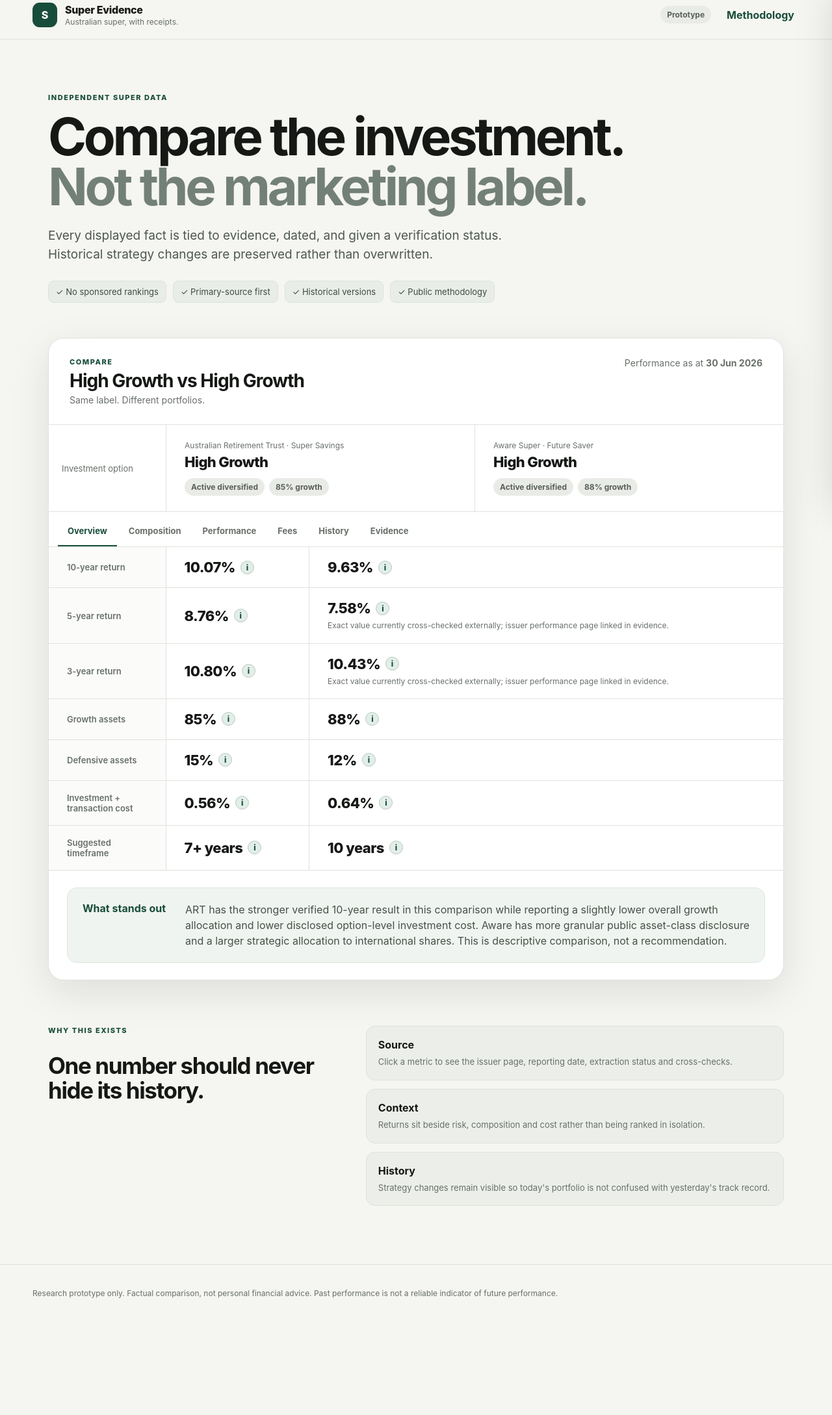
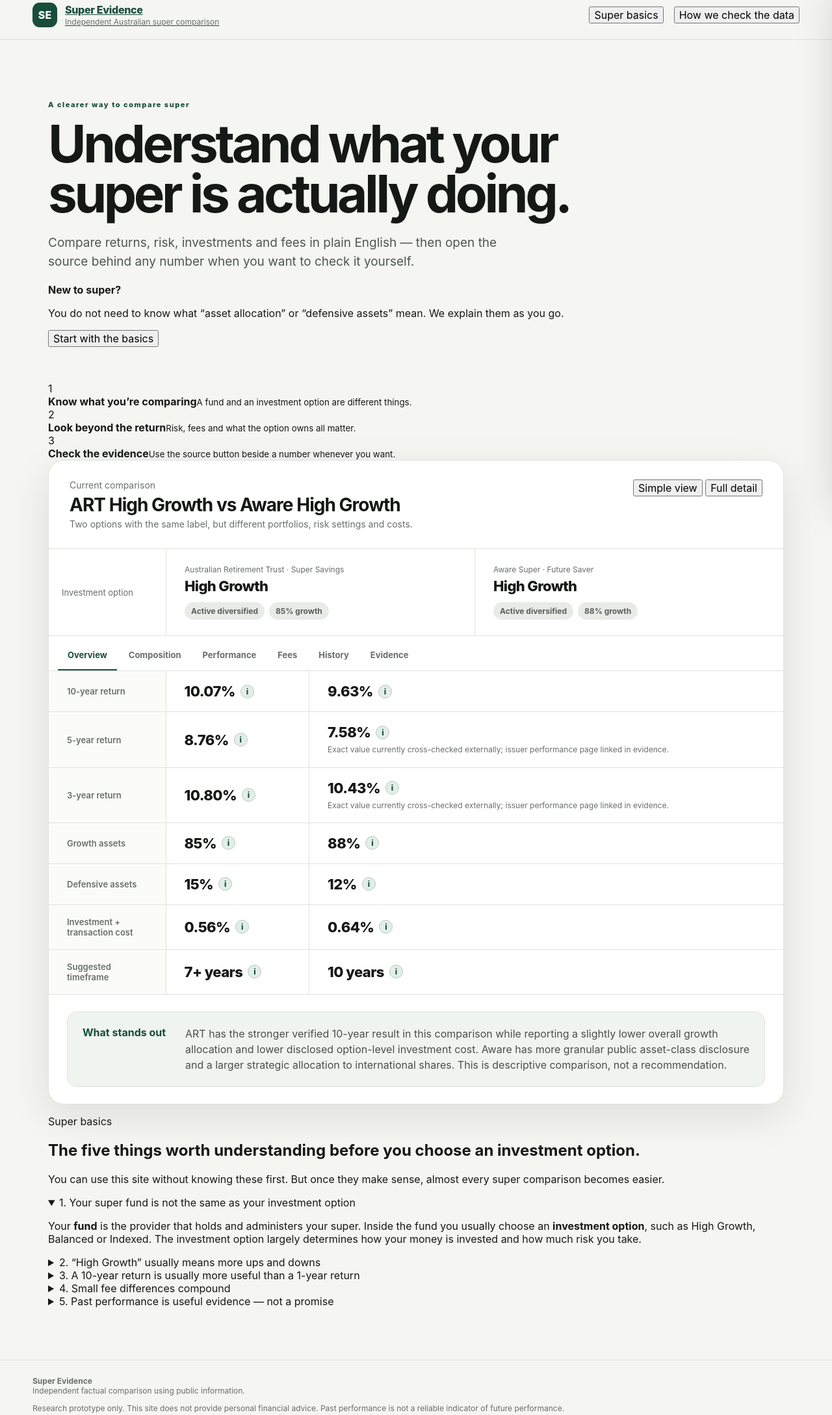
Before and after one commit to James98111/Super-evidence, a plain HTML site: page index.html in a window 1280 px wide. Shown: the part 15-2193 px from the top of the page at 65% size. Before the commit the page ends 2049 px from the top, so only its background shows below. Drawn offline with Linux system fonts and the light colour scheme.

Commit message:
Redesign prototype for beginner-first super comparison

```diff
--- a/index.html
+++ b/index.html
@@ -3,46 +3,56 @@
 <head>
   <meta charset="utf-8" />
   <meta name="viewport" content="width=device-width, initial-scale=1" />
-  <meta name="description" content="Evidence-backed Australian superannuation investment option comparison prototype." />
-  <title>Super Evidence — Compare Australian super investments</title>
+  <meta name="description" content="A plain-English, evidence-backed comparison of Australian super investment options." />
+  <title>Super Evidence — Understand and compare your super</title>
   <link rel="stylesheet" href="styles.css" />
 </head>
 <body>
   <header class="site-header">
-    <div class="brand-wrap">
-      <div class="brand-mark" aria-hidden="true">S</div>
+    <a class="brand-wrap" href="#top" aria-label="Super Evidence home">
+      <div class="brand-mark" aria-hidden="true">SE</div>
       <div>
         <div class="brand">Super Evidence</div>
-        <div class="brand-sub">Australian super, with receipts.</div>
+        <div class="brand-sub">Independent Australian super comparison</div>
       </div>
-    </div>
-    <div class="header-actions">
-      <span class="badge neutral">Prototype</span>
-      <button id="methodologyButton" class="text-button">Methodology</button>
-    </div>
+    </a>
+    <nav class="header-actions" aria-label="Site tools">
+      <button id="basicsButton" class="header-link">Super basics</button>
+      <button id="methodologyButton" class="header-link">How we check the data</button>
+    </nav>
   </header>
 
-  <main>
+  <main id="top">
     <section class="hero">
-      <div class="eyebrow">INDEPENDENT SUPER DATA</div>
-      <h1>Compare the investment.<br><span>Not the marketing label.</span></h1>
-      <p class="hero-copy">Every displayed fact is tied to evidence, dated, and given a verification status. Historical strategy changes are preserved rather than overwritten.</p>
-      <div class="trust-row">
-        <span>✓ No sponsored rankings</span>
-        <span>✓ Primary-source first</span>
-        <span>✓ Historical versions</span>
-        <span>✓ Public methodology</span>
+      <div class="hero-copy-wrap">
+        <p class="eyebrow">A clearer way to compare super</p>
+        <h1>Understand what your super is actually doing.</h1>
+        <p class="hero-copy">Compare returns, risk, investments and fees in plain English — then open the source behind any number when you want to check it yourself.</p>
+      </div>
+      <div class="hero-note">
+        <strong>New to super?</strong>
+        <p>You do not need to know what “asset allocation” or “defensive assets” mean. We explain them as you go.</p>
+        <button id="startGuideButton" class="secondary-button">Start with the basics</button>
       </div>
     </section>
 
-    <section class="compare-shell">
+    <section class="orientation" aria-label="How to use this page">
+      <div class="orientation-step"><span>1</span><div><strong>Know what you’re comparing</strong><small>A fund and an investment option are different things.</small></div></div>
+      <div class="orientation-step"><span>2</span><div><strong>Look beyond the return</strong><small>Risk, fees and what the option owns all matter.</small></div></div>
+      <div class="orientation-step"><span>3</span><div><strong>Check the evidence</strong><small>Use the source button beside a number whenever you want.</small></div></div>
+    </section>
+
+    <section class="compare-shell" aria-labelledby="comparisonTitle">
       <div class="compare-toolbar">
         <div>
-          <div class="section-kicker">COMPARE</div>
-          <h2>High Growth vs High Growth</h2>
-          <p>Same label. Different portfolios.</p>
+          <p class="overline">Current comparison</p>
+          <h2 id="comparisonTitle">ART High Growth vs Aware High Growth</h2>
+          <p>Two options with the same label, but different portfolios, risk settings and costs.</p>
         </div>
-        <div class="as-at">Performance as at <strong>30 Jun 2026</strong></div>
+        <div class="view-toggle" role="group" aria-label="Detail level">
+          <button class="view-button active" data-view="simple">Simple view</button>
+          <button class="view-button" data-view="detail">Full detail</button>
+        </div>
       </div>
 
       <div id="optionHeaders" class="option-headers"></div>
@@ -50,31 +60,50 @@
       <div id="tabContent" class="tab-content"></div>
     </section>
 
-    <section class="principles">
-      <div>
-        <div class="section-kicker">WHY THIS EXISTS</div>
-        <h2>One number should never hide its history.</h2>
+    <section class="learning-section" id="superBasics">
+      <div class="learning-heading">
+        <p class="overline">Super basics</p>
+        <h2>The five things worth understanding before you choose an investment option.</h2>
+        <p>You can use this site without knowing these first. But once they make sense, almost every super comparison becomes easier.</p>
       </div>
-      <div class="principle-grid">
-        <article><strong>Source</strong><p>Click a metric to see the issuer page, reporting date, extraction status and cross-checks.</p></article>
-        <article><strong>Context</strong><p>Returns sit beside risk, composition and cost rather than being ranked in isolation.</p></article>
-        <article><strong>History</strong><p>Strategy changes remain visible so today's portfolio is not confused with yesterday's track record.</p></article>
+      <div class="learning-grid">
+        <details open>
+          <summary>1. Your super fund is not the same as your investment option</summary>
+          <p>Your <strong>fund</strong> is the provider that holds and administers your super. Inside the fund you usually choose an <strong>investment option</strong>, such as High Growth, Balanced or Indexed. The investment option largely determines how your money is invested and how much risk you take.</p>
+        </details>
+        <details>
+          <summary>2. “High Growth” usually means more ups and downs</summary>
+          <p>Growth assets such as shares, property, infrastructure and private equity are generally expected to deliver stronger long-term growth, but their value can fall sharply in bad markets. A higher growth percentage does not automatically mean a better option.</p>
+        </details>
+        <details>
+          <summary>3. A 10-year return is usually more useful than a 1-year return</summary>
+          <p>One year can be dominated by a market boom or fall. Longer periods give you more information about how an option has behaved across different conditions. But you should also check whether the investment strategy changed during those 10 years.</p>
+        </details>
+        <details>
+          <summary>4. Small fee differences compound</summary>
+          <p>Fees reduce the amount left invested for you. The difference between two fee percentages can look tiny, so our fee calculator converts them into dollars at your actual balance.</p>
+        </details>
+        <details>
+          <summary>5. Past performance is useful evidence — not a promise</summary>
+          <p>Historical returns tell you what happened, not what will happen. They are most useful when considered alongside risk, fees, portfolio composition and whether the strategy itself has remained comparable.</p>
+        </details>
       </div>
     </section>
   </main>
 
   <footer>
-    <p>Research prototype only. Factual comparison, not personal financial advice. Past performance is not a reliable indicator of future performance.</p>
+    <div><strong>Super Evidence</strong><br><span>Independent factual comparison using public information.</span></div>
+    <p>Research prototype only. This site does not provide personal financial advice. Past performance is not a reliable indicator of future performance.</p>
   </footer>
 
   <div id="drawerBackdrop" class="drawer-backdrop" hidden></div>
-  <aside id="evidenceDrawer" class="drawer" aria-hidden="true" aria-label="Evidence details">
+  <aside id="evidenceDrawer" class="drawer" aria-hidden="true" aria-label="Source details">
     <div class="drawer-head">
       <div>
-        <div class="section-kicker">EVIDENCE LEDGER</div>
+        <p class="overline">Source for this number</p>
         <h2 id="drawerTitle">Evidence</h2>
       </div>
-      <button id="closeDrawer" class="icon-button" aria-label="Close evidence drawer">×</button>
+      <button id="closeDrawer" class="icon-button" aria-label="Close source details">×</button>
     </div>
     <div id="drawerBody" class="drawer-body"></div>
   </aside>
@@ -82,16 +111,16 @@
   <div id="methodologyModal" class="modal-backdrop" hidden>
     <section class="modal" role="dialog" aria-modal="true" aria-labelledby="methodologyTitle">
       <button id="closeMethodology" class="icon-button modal-close" aria-label="Close">×</button>
-      <div class="section-kicker">OPEN METHODOLOGY</div>
-      <h2 id="methodologyTitle">How this prototype treats data</h2>
-      <ol>
-        <li><strong>Issuer first:</strong> super-fund public pages and documents are the preferred evidence for fund-specific facts.</li>
-        <li><strong>APRA cross-check:</strong> regulatory data is kept separately and used for peer and methodology consistency.</li>
-        <li><strong>No false precision:</strong> a mixed asset bucket is not converted into a precise standardised growth percentage unless underlying detail supports it.</li>
-        <li><strong>No silent substitution:</strong> secondary-source values are labelled as such until the issuer value is directly extracted.</li>
-        <li><strong>No overwriting:</strong> historical values remain date-stamped and queryable.</li>
-      </ol>
-      <p class="small">The production architecture also separates Fund → Product → Investment Menu → Investment Option → Investment Pathway so fees and returns are not attached to the wrong level.</p>
+      <p class="overline">How we check the data</p>
+      <h2 id="methodologyTitle">You should be able to verify every important number.</h2>
+      <p>We prefer the super fund’s own public documents for fund-specific facts, keep APRA data separately as an independent regulatory source, and label derived or secondary values rather than presenting them as primary facts.</p>
+      <div class="method-list">
+        <div><strong>Primary source first</strong><span>Fund pages, investment guides, PDS documents and public disclosures.</span></div>
+        <div><strong>Dates matter</strong><span>We keep reporting and effective dates so a current portfolio is not confused with an old one.</span></div>
+        <div><strong>History is preserved</strong><span>When an option changes, the old value remains part of its history.</span></div>
+        <div><strong>No false precision</strong><span>If the public data is not detailed enough to calculate something reliably, we say so.</span></div>
+        <div><strong>No paid ranking</strong><span>Funds cannot pay to appear better in the comparison.</span></div>
+      </div>
     </section>
   </div>
 
```
